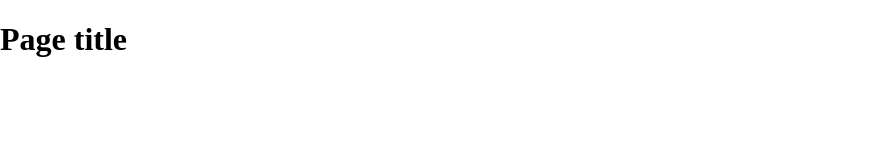
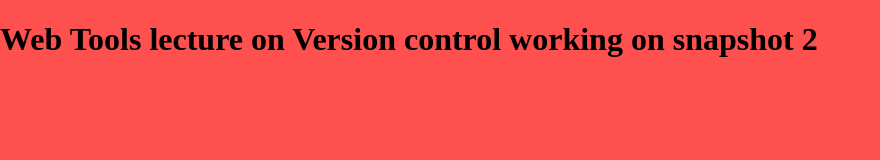
Before and after one commit to Cjahr/Webtools-github-intro-Jahr, a plain HTML site: page index.html in a window 1280 px wide. Shown: the whole page, without its empty margins (0-880 px from the left). Drawn offline with nearby package versions, Linux system fonts and the light colour scheme.

Commit message:
this is the first commit on bgcolor branch
This is the branch to change CSS. Background was changed to red.

```diff
--- a/_css/main.css
+++ b/_css/main.css
@@ -8,6 +8,7 @@ html {
   -webkit-text-size-adjust: 100%;
 }
 html, body  {
+    background-color: #FF5050;
 	margin: 0;
 }
 /* Correct `block` display not defined in IE 8/9.*/
--- a/index.html
+++ b/index.html
@@ -14,7 +14,7 @@
     </head>
     <body>
     <header>
-	<h1>Page title</h1>
+	<h1>Web Tools lecture on Version control working on snapshot 2</h1>
     </header>
     <nav id="pageNav">
     </nav>
```
